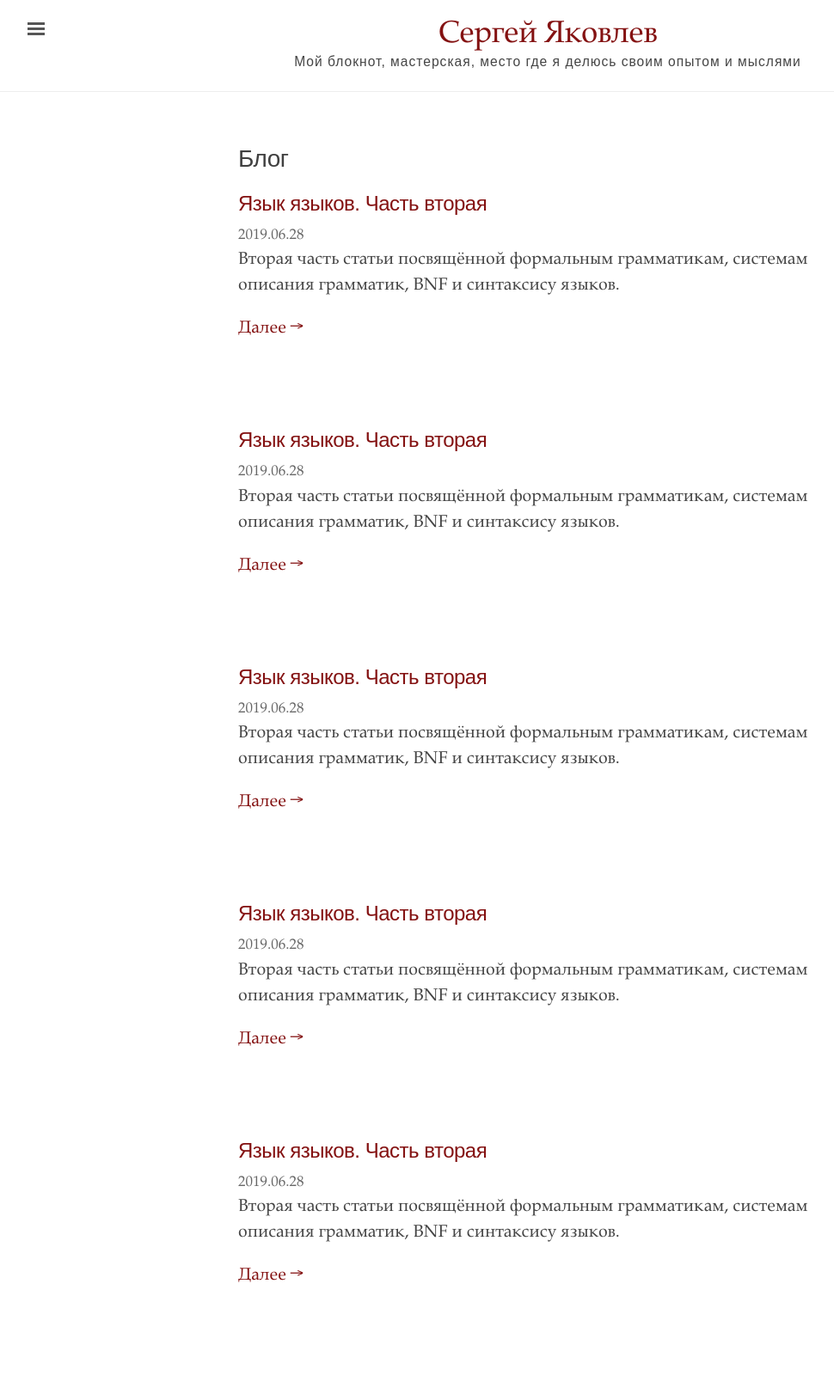
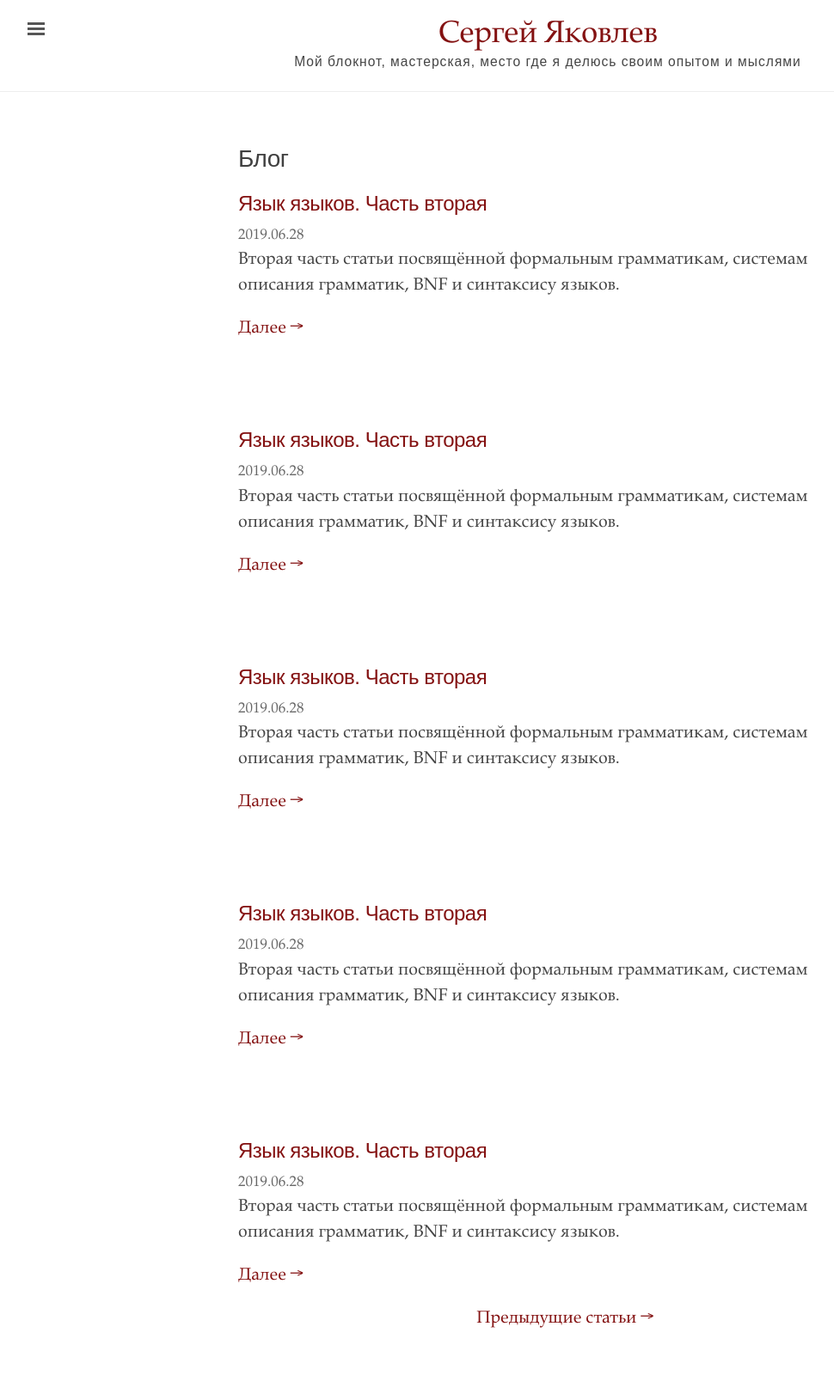
Before and after one commit to sergeyklay/blog, a Jekyll site: the page built from index.html, in a window 1280 px wide. Shown: the whole page at 86% size, without its empty margins (3-973 px from the left). Built offline with Jekyll 4.4.1, drawn with Linux system fonts in a browser that asks for light colours; nearby versions of some CDN libraries; the list of posts is cut into pages by our own code; before the commit the page ends 1579 px from its top, so only the background shows below that.

Commit message:
Added pager

```diff
--- a/_layouts/post-list.html
+++ b/_layouts/post-list.html
@@ -6,7 +6,7 @@
   <h1 class="page-title">Блог</h1>
   {{ content }}
 
-  <section class="blog single">
+  <section class="blog-list">
     {% for post in paginator.posts %}
     <article class="blog-post">
       <header>
@@ -32,5 +32,21 @@
         </div>
     </article>
     {% endfor %}
+
+    {% if paginator.total_pages > 1 %}
+    <ul class="pager">
+      {% if paginator.previous_page %}
+      <li class="previous">
+        <a href="{{ paginator.previous_page_path | prepend: site.baseurl | replace: '//', '/' }}">&larr; Следующие статьи</a>
+      </li>
+      {% endif %}
+
+      {% if paginator.next_page %}
+      <li class="next">
+        <a href="{{ paginator.next_page_path | prepend: site.baseurl | replace: '//', '/' }}">Предыдущие статьи &rarr;</a>
+      </li>
+      {% endif %}
+    </ul>
+    {% endif %}
   </section>
 </div>
--- a/_sass/_customize.scss
+++ b/_sass/_customize.scss
@@ -51,3 +51,14 @@
 .sidebar-image-on {
   opacity: 1;
 }
+
+ul.pager {
+    text-align: center;
+    list-style: none;
+}
+
+ul.pager li {
+    display: inline;
+    padding: 10px;
+    margin: 5px;
+}
```
